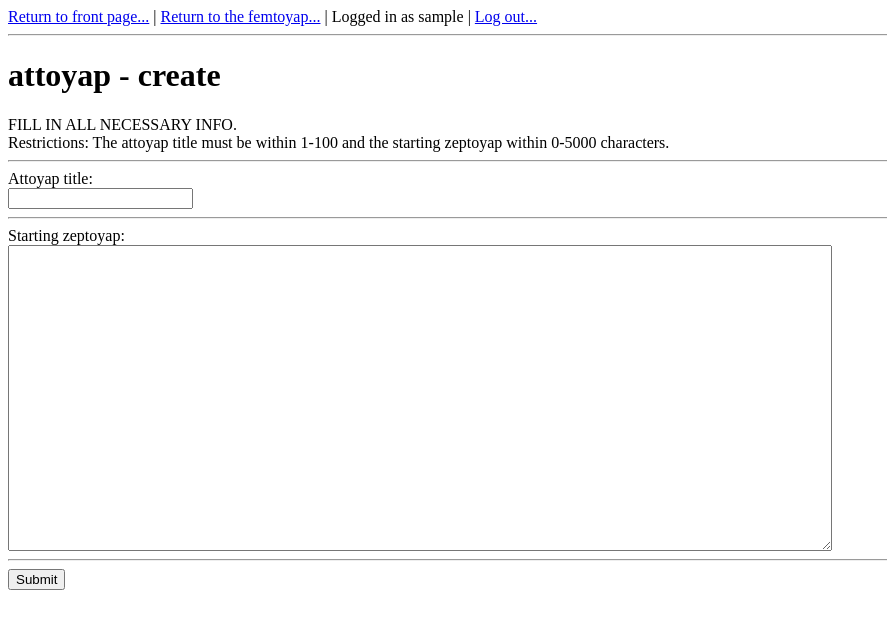
After one commit to jannesoukka/picoyap, a Flask app: page /femtoyaps/1/attoyaps/create in a window 1280 px wide. The commit adds this page. Shown: the top 629 px of the page, without its empty margins (0-887 px from the left). Run offline with Flask 3, Linux system fonts and the light colour scheme; the visitor is signed in with stand-in values (Sample User, id 1).

Commit message:
Added a way for users to create attoyaps and zeptoyaps. Changed the wording on the error template.

```diff
--- a/app.py
+++ b/app.py
@@ -24,8 +24,9 @@ def index():
 
 @app.route("/femtoyaps/<int:femtoyap_id>")
 def femtoyap(femtoyap_id):
-    sql = "SELECT a.id, a.title, COALESCE(COUNT(z.id),0) AS zeptoyap_count, MAX(z.created_at) AS latest_zeptoyap " \
-          "FROM attoyaps a LEFT JOIN zeptoyaps z ON a.id = z.attoyap_id WHERE a.femtoyap_id=:femtoyap_id GROUP BY a.id ORDER BY a.created_at DESC"
+    sql = "SELECT a.id, a.title, a.created_at, u.username, COALESCE(COUNT(z.id),0) AS zeptoyap_count, MAX(z.created_at) AS latest_zeptoyap " \
+          "FROM attoyaps a LEFT JOIN users u ON a.creator_id = u.id LEFT JOIN zeptoyaps z ON a.id = z.attoyap_id " \
+          "WHERE a.femtoyap_id=:femtoyap_id GROUP BY a.id, a.title, a.created_at, u.username ORDER BY a.created_at DESC"
     result = db.session.execute(text(sql), {"femtoyap_id":femtoyap_id})
     attoyaps = result.fetchall()
     sql = "SELECT topic FROM femtoyaps WHERE id=:femtoyap_id"
@@ -35,13 +36,14 @@ def femtoyap(femtoyap_id):
 
 @app.route("/femtoyaps/<int:femtoyap_id>/attoyaps/<int:attoyap_id>")
 def attoyap(femtoyap_id, attoyap_id):
-    sql = "SELECT content, created_at FROM zeptoyaps WHERE attoyap_id=:attoyap_id ORDER BY created_at DESC"
+    sql = "SELECT z.content, z.created_at, u.username FROM zeptoyaps z LEFT JOIN users u ON z.creator_id = u.id " \
+          "WHERE attoyap_id=:attoyap_id ORDER BY created_at"
     result = db.session.execute(text(sql), {"attoyap_id":attoyap_id})
     zeptoyaps = result.fetchall()
-    sql = "SELECT title FROM attoyaps WHERE id=:attoyap_id"
+    sql = "SELECT a.title, a.id, u.username FROM attoyaps a LEFT JOIN users u ON a.creator_id = u.id WHERE a.id=:attoyap_id"
     result = db.session.execute(text(sql), {"attoyap_id":attoyap_id})
-    title = result.fetchone()[0]
-    return render_template("attoyap.html", title=title, zeptoyaps=zeptoyaps, femtoyap_id=femtoyap_id)
+    attoyap = result.fetchone()
+    return render_template("attoyap.html", attoyap=attoyap, zeptoyaps=zeptoyaps, femtoyap_id=femtoyap_id)
 
 @app.route("/signup", methods=["GET", "POST"])
 def signup():
@@ -51,42 +53,43 @@ def signup():
     else:
         if session["csrf_token"] != request.form["csrf_token"]:
             abort(403)
-        username = request.form["username"]
-        password = request.form["password"]
-        password_again = request.form["password_again"]
-        if not re.search("^[\w._\-]{2,32}$", username):
-            message = "Invalid username"
-            new_attempt_path = "/signup"
-            new_attempt_name = "signup"
-            return render_template("error.html", message=message, new_attempt_path=new_attempt_path, new_attempt_name=new_attempt_name)
-        if password != password_again:
-            message = "Password inputs do not match"
-            new_attempt_path = "/signup"
-            new_attempt_name = "signup"
-            return render_template("error.html", message=message, new_attempt_path=new_attempt_path, new_attempt_name=new_attempt_name)
-        if len(password) < 8 or len(password) > 5000:
-            message = "Invalid password length"
-            new_attempt_path = "/signup"
-            new_attempt_name = "signup"
-            return render_template("error.html", message=message, new_attempt_path=new_attempt_path, new_attempt_name=new_attempt_name)
-        password_hash = generate_password_hash(password)
-        try:
-            sql = "INSERT INTO users (username, password_hash) VALUES (:username, :password_hash)"
-            db.session.execute(text(sql), {"username":username, "password_hash":password_hash})
-            db.session.commit()
-        except:
-            message = "Username already taken"
-            new_attempt_path = "/signup"
-            new_attempt_name = "signup"
-            return render_template("error.html", message=message, new_attempt_path=new_attempt_path, new_attempt_name=new_attempt_name)
-        if "username" in session:
-            message = "logged out and "
         else:
-            message = ""
-        session["username"] = username
-        session["csrf_token"] = token_hex(16)
-        message = f"Successfully {message}created a new account. You are now logged in as {username}."
-        return render_template("success.html", message=message)
+            username = request.form["username"]
+            password = request.form["password"]
+            password_again = request.form["password_again"]
+            if not re.search("^[\w._\-]{2,32}$", username):
+                message = "Invalid username"
+                suggested_path = "/signup"
+                suggestion_name = "signup"
+                return render_template("error.html", message=message, suggested_path=suggested_path, suggestion_name=suggestion_name)
+            if password != password_again:
+                message = "Password inputs do not match"
+                suggested_path = "/signup"
+                suggestion_name = "signup"
+                return render_template("error.html", message=message, suggested_path=suggested_path, suggestion_name=suggestion_name)
+            if len(password) < 8 or len(password) > 5000:
+                message = "Invalid password length"
+                suggested_path = "/signup"
+                suggestion_name = "signup"
+                return render_template("error.html", message=message, suggested_path=suggested_path, suggestion_name=suggestion_name)
+            password_hash = generate_password_hash(password)
+            try:
+                sql = "INSERT INTO users (username, password_hash) VALUES (:username, :password_hash)"
+                db.session.execute(text(sql), {"username":username, "password_hash":password_hash})
+                db.session.commit()
+            except:
+                message = "Username already taken"
+                suggested_path = "/signup"
+                suggestion_name = "signup"
+                return render_template("error.html", message=message, suggested_path=suggested_path, suggestion_name=suggestion_name)
+            if "username" in session:
+                message = "logged out and "
+            else:
+                message = ""
+            session["username"] = username
+            session["csrf_token"] = token_hex(16)
+            message = f"Successfully {message}created a new account. You are now logged in as {username}."
+            return render_template("success.html", message=message)
 
 @app.route("/login", methods=["GET", "POST"])
 def login():
@@ -96,43 +99,119 @@ def login():
     else:
         if session["csrf_token"] != request.form["csrf_token"]:
             abort(403)
-        username = request.form["username"]
-        password = request.form["password"]
-        sql = "SELECT password_hash FROM users WHERE username=:username"
-        result = db.session.execute(text(sql), {"username":username})
-        user = result.fetchone()
-        if not user:
-            message = "Username does not exist"
-            new_attempt_path = "/login"
-            new_attempt_name = "login"
-            return render_template("error.html", message=message, new_attempt_path=new_attempt_path, new_attempt_name=new_attempt_name)
-        if check_password_hash(user.password_hash, password):
-            if "username" in session:
-                message = "logged out and "
+        else:
+            username = request.form["username"]
+            password = request.form["password"]
+            sql = "SELECT password_hash FROM users WHERE username=:username"
+            result = db.session.execute(text(sql), {"username":username})
+            user = result.fetchone()
+            if not user:
+                message = "Username does not exist"
+                suggested_path = "/login"
+                suggestion_name = "login"
+                return render_template("error.html", message=message, suggested_path=suggested_path, suggestion_name=suggestion_name)
+            if check_password_hash(user.password_hash, password):
+                if "username" in session:
+                    message = "logged out and "
+                else:
+                    message = ""
+                session["username"] = username
+                session["csrf_token"] = token_hex(16)
+                message = f"Successfully {message}logged in as {username}."
+                return render_template("success.html", message=message)
             else:
-                message = ""
-            session["username"] = username
-            session["csrf_token"] = token_hex(16)
-            message = f"Successfully {message}logged in as {username}."
-            return render_template("success.html", message=message)
-        else:
-            message = "Wrong password"
-            new_attempt_path = "/login"
-            new_attempt_name = "login"
-            return render_template("error.html", message=message, new_attempt_path=new_attempt_path, new_attempt_name=new_attempt_name)
+                message = "Wrong password"
+                suggested_path = "/login"
+                suggestion_name = "login"
+                return render_template("error.html", message=message, suggested_path=suggested_path, suggestion_name=suggestion_name)
 
 @app.route("/logout", methods=["GET", "POST"])
 def logout():
     if request.method == "GET":
         if not "username" in session:
             message = "Cannot log out if not logged in the first place!"
-            return render_template("error.html", message=message)
+            suggested_path = "/login"
+            suggestion_name = "login"
+            return render_template("error.html", message=message, suggested_path=suggested_path, suggestion_name=suggestion_name)
         else:
             return render_template("logout.html")
     else:
         if session["csrf_token"] != request.form["csrf_token"]:
             abort(403)
-        del session["username"]
-        del session["csrf_token"]
-        message = "Successfully logged out."
-        return render_template("success.html", message=message)
+        else:
+            del session["username"]
+            del session["csrf_token"]
+            message = "Successfully logged out."
+            return render_template("success.html", message=message)
+
+@app.route("/femtoyaps/<int:femtoyap_id>/attoyaps/create", methods=["GET", "POST"])
+def create_attoyap(femtoyap_id):
+    if request.method == "GET":
+        if not "username" in session:
+            message = "You must be logged in to create attoyaps!"
+            suggested_path = "/login"
+            suggestion_name = "login"
+            return render_template("error.html", message=message, suggested_path=suggested_path, suggestion_name=suggestion_name)
+        else:
+            return render_template("create_attoyap.html", femtoyap_id=femtoyap_id)
+    else:
+        if session["csrf_token"] != request.form["csrf_token"]:
+            abort(403)
+        else:
+            attoyap_title = request.form["attoyap_title"]
+            zeptoyap_content = request.form["zeptoyap_content"]
+            if len(attoyap_title) < 1:
+                message = "The title is too short, less than 1 character!"
+                suggested_path = f"/femtoyaps/{femtoyap_id}/attoyaps/create"
+                suggestion_name = "attoyap creation"
+                return render_template("error.html", message=message, suggested_path=suggested_path, suggestion_name=suggestion_name)
+            if len(attoyap_title) > 100:
+                message = "The title is too long, over 100 characters!"
+                suggested_path = f"/femtoyaps/{femtoyap_id}/attoyaps/create"
+                suggestion_name = "attoyap creation"
+                return render_template("error.html", message=message, suggested_path=suggested_path, suggestion_name=suggestion_name)
+            if len(zeptoyap_content) > 5000:
+                message = "The starting zeptoyap is too long, over 5000 characters!"
+                suggested_path = f"/femtoyaps/{femtoyap_id}/attoyaps/create"
+                suggestion_name = "attoyap creation"
+                return render_template("error.html", message=message, suggested_path=suggested_path, suggestion_name=suggestion_name)
+            username = session["username"]
+            sql = "SELECT id FROM users WHERE username=:username"
+            result = db.session.execute(text(sql), {"username":username})
+            user_id = result.fetchone()[0]
+            sql = "INSERT INTO attoyaps (femtoyap_id, creator_id, title) VALUES (:femtoyap_id, :user_id, :attoyap_title) RETURNING id"
+            result = db.session.execute(text(sql), {"femtoyap_id":femtoyap_id, "user_id":user_id, "attoyap_title":attoyap_title})
+            attoyap_id = result.fetchone()[0]
+            sql = "INSERT INTO zeptoyaps (attoyap_id, creator_id, content) VALUES (:attoyap_id, :user_id, :zeptoyap_content)"
+            db.session.execute(text(sql), {"attoyap_id":attoyap_id, "user_id":user_id, "zeptoyap_content":zeptoyap_content})
+            db.session.commit()
+            return redirect(f"/femtoyaps/{femtoyap_id}/attoyaps/{attoyap_id}")
+
+@app.route("/femtoyaps/<int:femtoyap_id>/attoyaps/<int:attoyap_id>/zeptoyaps/create", methods=["GET", "POST"])
+def create_zeptoyap(femtoyap_id, attoyap_id):
+    if request.method == "GET":
+        if not "username" in session:
+            message = "You must be logged in to create zeptoyaps!"
+            suggested_path = "/login"
+            suggestion_name = "login"
+            return render_template("error.html", message=message, suggested_path=suggested_path, suggestion_name=suggestion_name)
+        else:
+            return render_template("create_zeptoyap.html", femtoyap_id=femtoyap_id, attoyap_id=attoyap_id)
+    else:
+        if session["csrf_token"] != request.form["csrf_token"]:
+            abort(403)
+        else:
+            zeptoyap_content = request.form["zeptoyap_content"]
+            if len(zeptoyap_content) > 5000:
+                message = "The zeptoyap is too long, over 5000 characters!"
+                suggested_path = f"/femtoyaps/{femtoyap_id}/attoyaps/{attoyap_id}/zeptoyaps/create"
+                suggestion_name = "zeptoyap creation"
+                return render_template("error.html", message=message, suggested_path=suggested_path, suggestion_name=suggestion_name)
+            username = session["username"]
+            sql = "SELECT id FROM users WHERE username=:username"
+            result = db.session.execute(text(sql), {"username":username})
+            user_id = result.fetchone()[0]
+            sql = "INSERT INTO zeptoyaps (attoyap_id, creator_id, content) VALUES (:attoyap_id, :user_id, :zeptoyap_content)"
+            db.session.execute(text(sql), {"attoyap_id":attoyap_id, "user_id":user_id, "zeptoyap_content":zeptoyap_content})
+            db.session.commit()
+            return redirect(f"/femtoyaps/{femtoyap_id}/attoyaps/{attoyap_id}")
--- /dev/null
+++ b/templates/create_attoyap.html
@@ -0,0 +1,17 @@
+<form action="/femtoyaps/{{ femtoyap_id }}/attoyaps/create" method="POST">
+<title>picoyap - create attoyap</title>
+<a href="/">Return to front page...</a> | <a href="/femtoyaps/{{ femtoyap_id }}">Return to the femtoyap...</a> | Logged in as {{ session.username }} | <a href="/logout">Log out...</a>
+<hr>
+<h1>attoyap - create</h1>
+FILL IN ALL NECESSARY INFO.<br>
+Restrictions: The attoyap title must be within 1-100 and the starting zeptoyap within 0-5000 characters.
+<hr>
+Attoyap title:<br>
+<input type="text" name="attoyap_title" minlength="1" maxlength="100" required>
+<hr>
+Starting zeptoyap:<br>
+<textarea name="zeptoyap_content" rows="20" cols="100" maxlength="5000"></textarea><br>
+<hr>
+<input type="submit" name="Confirm attoyap creation">
+<input type="hidden" name="csrf_token" value="{{ session.csrf_token }}">
+</form>
--- a/templates/femtoyap.html
+++ b/templates/femtoyap.html
@@ -1,7 +1,7 @@
 <title>picoyap - femtoyap</title>
 <a href="/">Return to front page...</a> |
 {% if session.username %}
-Logged in as {{ session.username }} | <a href="/logout">Log out...</a>
+Logged in as {{ session.username }} | <a href="/logout">Log out...</a> | <a href="/femtoyaps/{{ femtoyap_id }}/attoyaps/create">Create a new attoyap...</a>
 {% else %}
 <a href="/signup">Create a new account...</a> | <a href="/login">Log in...</a>
 {% endif %}
@@ -11,7 +11,7 @@ TOPICAL ATTOYAPS:
 <hr>
 {% for attoyap in attoyaps %}
 <a href="/femtoyaps/{{ femtoyap_id }}/attoyaps/{{ attoyap.id }}">{{ attoyap.title }}</a><br>
-zeptoyaps: {{ attoyap.zeptoyap_count }}
+creator: {{ attoyap.username }} | created at: {{ attoyap.created_at.strftime("%Y-%m-%d %H:%M:%S") }} | zeptoyaps: {{ attoyap.zeptoyap_count }}
 {% if attoyap.latest_zeptoyap %}
  | latest zeptoyap: {{ attoyap.latest_zeptoyap.strftime("%Y-%m-%d %H:%M:%S") }}
 {% endif %}
@@ -19,7 +19,7 @@ zeptoyaps: {{ attoyap.zeptoyap_count }}
 {% endfor %}
 <a href="/">Return to front page...</a> |
 {% if session.username %}
-Logged in as {{ session.username }} | <a href="/logout">Log out...</a>
+Logged in as {{ session.username }} | <a href="/logout">Log out...</a> | <a href="/femtoyaps/{{ femtoyap_id }}/attoyaps/create">Create a new attoyap...</a>
 {% else %}
 <a href="/signup">Create a new account...</a> | <a href="/login">Log in...</a>
 {% endif %}
```
Also changed, not shown: templates/attoyap.html (+5 -4 lines), templates/create_zeptoyap.html (added, +14 -0 lines), templates/error.html (+4 -4 lines).
